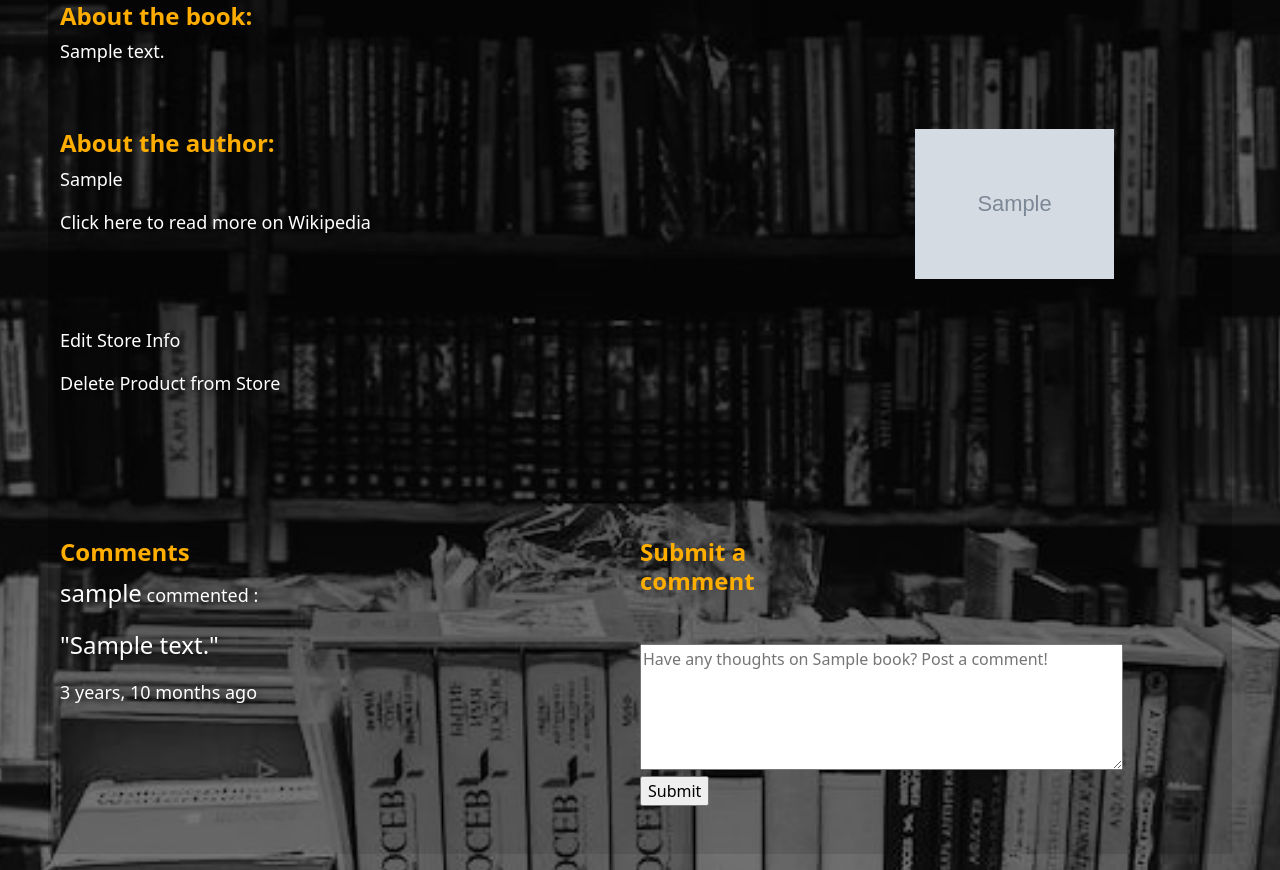
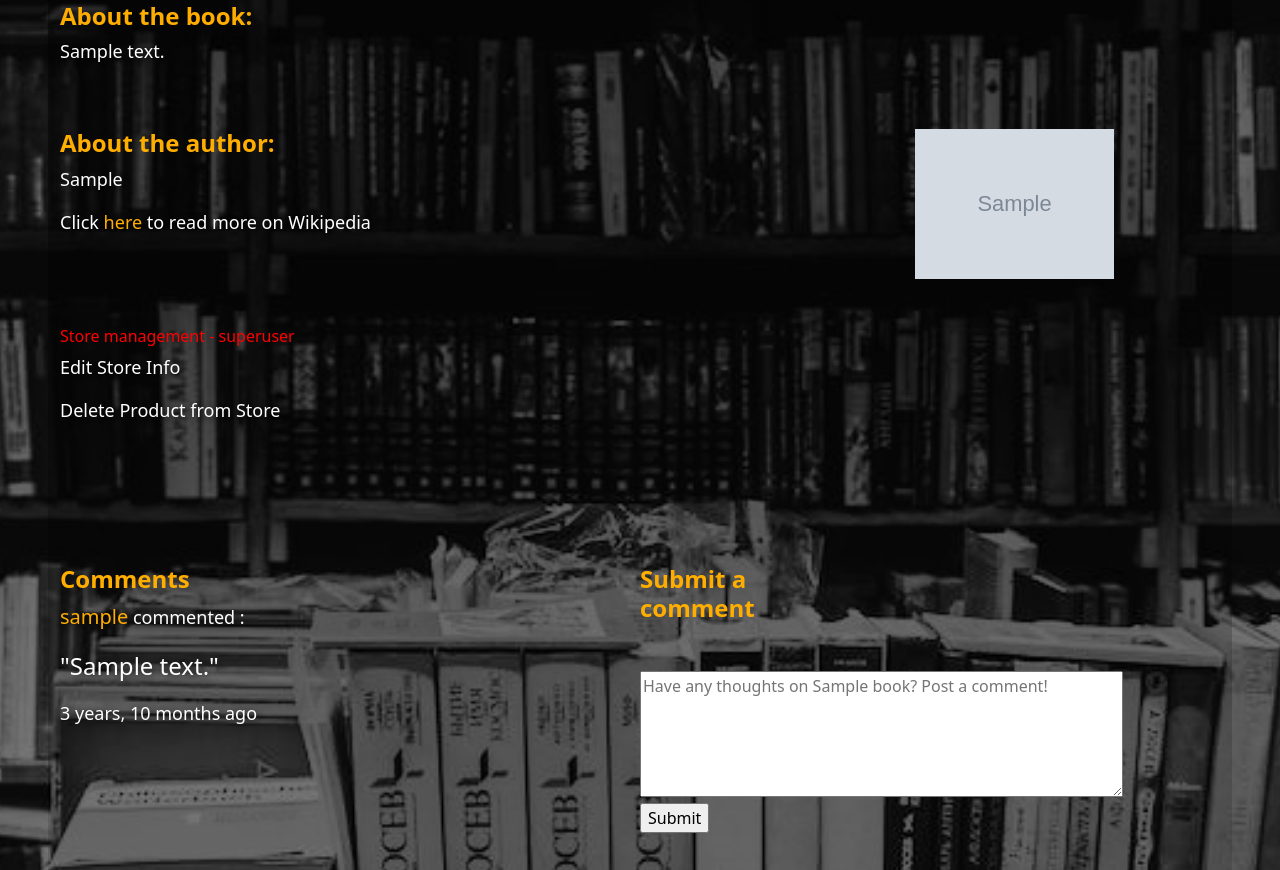
Before and after one commit to gazamcnulty/pp5-babylon-books, a Django app: a page that uses templates/book_detail.html in a window 1280 px wide. Shown: the part 638-1508 px from the top of the page. Run offline with Django 3.2, Linux system fonts and the light colour scheme; a user stored in the database is signed in; tables that the repository leaves empty hold one stand-in row (values such as "Sample post"); grey boxes marked "Sample" are stand-in pictures; one stand-in notice (Sample message) is shown; some libraries are stand-ins or nearby versions.

Commit message:
updated messages element , color

```diff
--- a/static/css/style.css
+++ b/static/css/style.css
@@ -29,6 +29,18 @@ p {
 
 .amber_span {
     color: rgb(255, 174, 0);
+}
+
+.amber_back {
+    color: rgb(255, 174, 0);
+}
+
+.red_span {
+    color: red;
+}
+
+label {
+    color: rgb(255, 174, 0) !important;
 }
 
 a {
@@ -91,7 +103,7 @@ button:hover {
     top: 100px;
     right: 40px;
     z-index: 99999999999;
-    color: black !important;
+    color: white !important;
     background-color:  rgb(255, 174, 0) !important;
     border-radius: 10px;
 }
@@ -223,6 +235,11 @@ nav {
 
 .commentss_div {
     margin-top: 125px !important;
+}
+
+.book_detail_edit {
+    border-width: 2px;
+    border-color: red;
 }
 
 /*#comment_field {
--- a/templates/add_author.html
+++ b/templates/add_author.html
@@ -8,7 +8,7 @@
             <div class="col-12 col-md-6">
                 <hr>
                 <h2 class="logo-font mb-4">Author Management</h2>
-                <h4 class="text-muted">Add an author</h4>
+                <h4 class="amber_span">Add an author</h4>
                 <hr>
             </div>
         </div>
@@ -19,8 +19,8 @@
                     {% csrf_token %}
                     {{ form | crispy }}
                     <div class="text-right">
-                        <a class="btn btn-outline-black rounded-0" href="{% url 'books' %}">Cancel</a>
-                        <button class="btn btn-black rounded-0" type="submit">Add Author</button>
+                        <a class="btn btn-danger" href="{% url 'books' %}">Cancel</a>
+                        <button class="btn btn-lg m-5" type="submit">Add Author</button>
                     </div>
                 </form>
             </div>
--- a/templates/add_product.html
+++ b/templates/add_product.html
@@ -8,7 +8,7 @@
             <div class="col-12 col-md-6">
                 <hr>
                 <h2 class="logo-font mb-4">Product Management</h2>
-                <h4 class="text-muted">Add a Product</h4>
+                <h4 class="">Add a Product</h4>
                 <hr>
             </div>
         </div>
@@ -19,8 +19,8 @@
                     {% csrf_token %}
                     {{ form | crispy }}
                     <div class="text-right">
-                        <a class="btn btn-outline-black rounded-0" href="{% url 'books' %}">Cancel</a>
-                        <input type="submit" value="Submit Product" />
+                        <a class="btn btn-danger" href="{% url 'books' %}">Cancel</a>
+                        <input class="btn btn-warning m-5 " style="color: white;" type="submit" value="Submit Product" />
                     </div>
                 </form>
             </div>
--- a/templates/book_detail.html
+++ b/templates/book_detail.html
@@ -39,9 +39,11 @@
             <div class="col-8">
                 <h4 class="mt-5">About the author: </h4>
                 <p> {{ book.author.info }}</p>
-                <a href="{{ book.author.external_link }}" target="_blank">
-                    <p>Click here to read more on Wikipedia</p>
-                </a>
+                {% if book.author.external_link %}
+                    <p>Click <a href="{{ book.author.external_link }}" class="amber_span" target="_blank">here</a> to read more on Wikipedia</p>
+                {% else %}
+                <hr>
+                {% endif %}
             </div>
 
         <div class="col-3 ms-5 text-center">
@@ -50,16 +52,19 @@
     </div>
     <div>
         {% if request.user.is_superuser %}
+        <div class="book_detail_edit">
+            <h6 class="red_span">Store management - superuser</h6>
             <a href="{% url 'edit_product' book.id %}"><p>Edit Store Info</p></a>
             <a href="{% url 'delete_product' book.id %}"><p>Delete Product from Store</p></a>
         {% endif %}
+        </div>
     </div>
     <div class="row commentss_div">
         <div class="col-6">
             <h4>Comments</h4>
             {% if comments %}
                 {% for comment in comments %} <p>
-                    <span class="comment_user fs-4">{{comment.user}}</span> commented :
+                    <span class="amber_span fs-5">{{comment.user}}</span> commented :
                     </p>
                     <p class="fs-4"> "{{comment.text}}"</p>
                     <p>{{ comment.created_on|timesince }} ago</p>
--- a/templates/edit_product.html
+++ b/templates/edit_product.html
@@ -2,13 +2,13 @@
 {% load static %}
 
 {% block content %}
-    <div class="overlay"></div>
-    <div class="container book_tile">
+    <div class="overlay m-5"></div>
+    <div class="container book_tile m-5">
         <div class="row">
             <div class="col-12 col-md-6">
                 <hr>
                 <h2 class="logo-font mb-4">Product Management</h2>
-                <h4 class="text-muted">Edit existing Product</h4>
+                <h4 class="">Edit existing Product</h4>
                 <hr>
             </div>
         </div>
--- a/templates/includes/toasts/toast_info.html
+++ b/templates/includes/toasts/toast_info.html
@@ -1,4 +1,4 @@
-<h4>{{message}}</h4>
+<p class="fs-3">{{message}}</p>
 
 <div class="toast-container position-fixed bottom-0 end-0 p-3">
   <div id="liveToast" class="toast" role="alert" aria-live="assertive" aria-atomic="true">
```
Also changed, not shown: static/images/placeholder_image.jpg (added).
